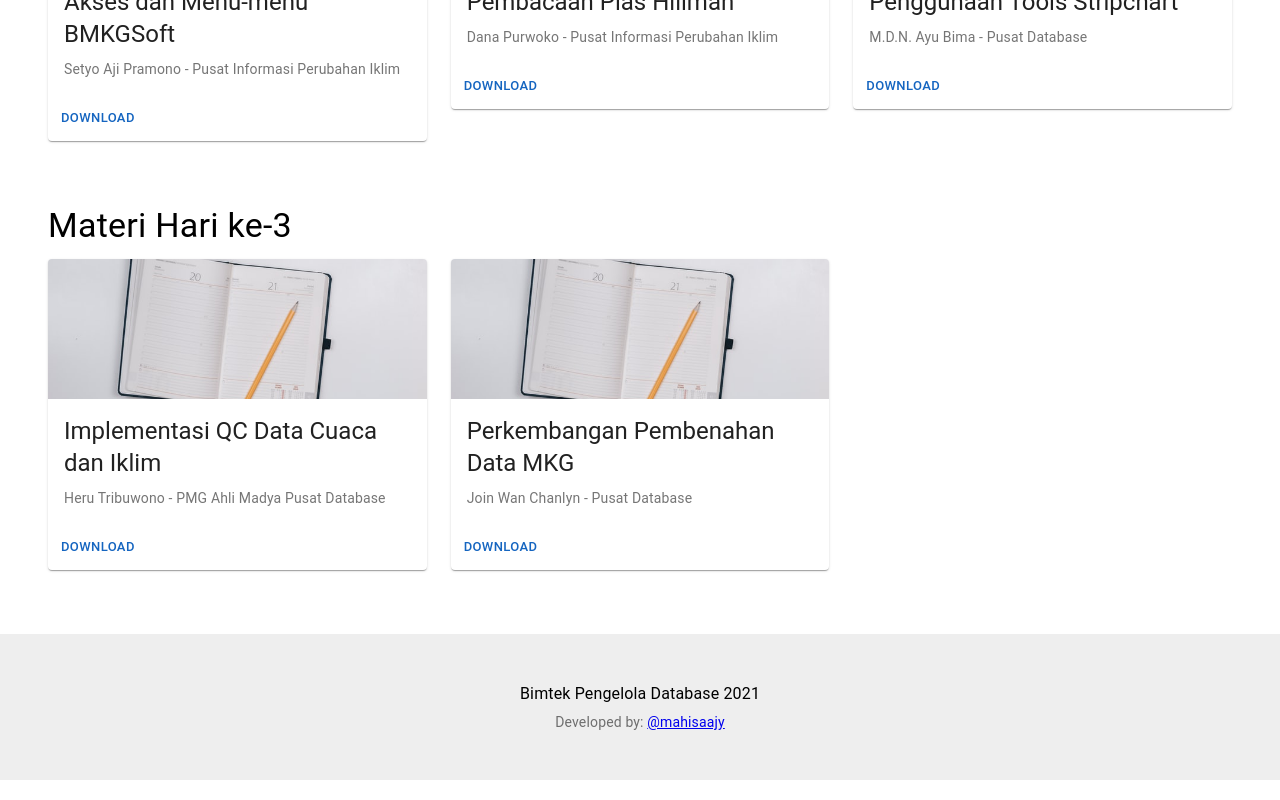
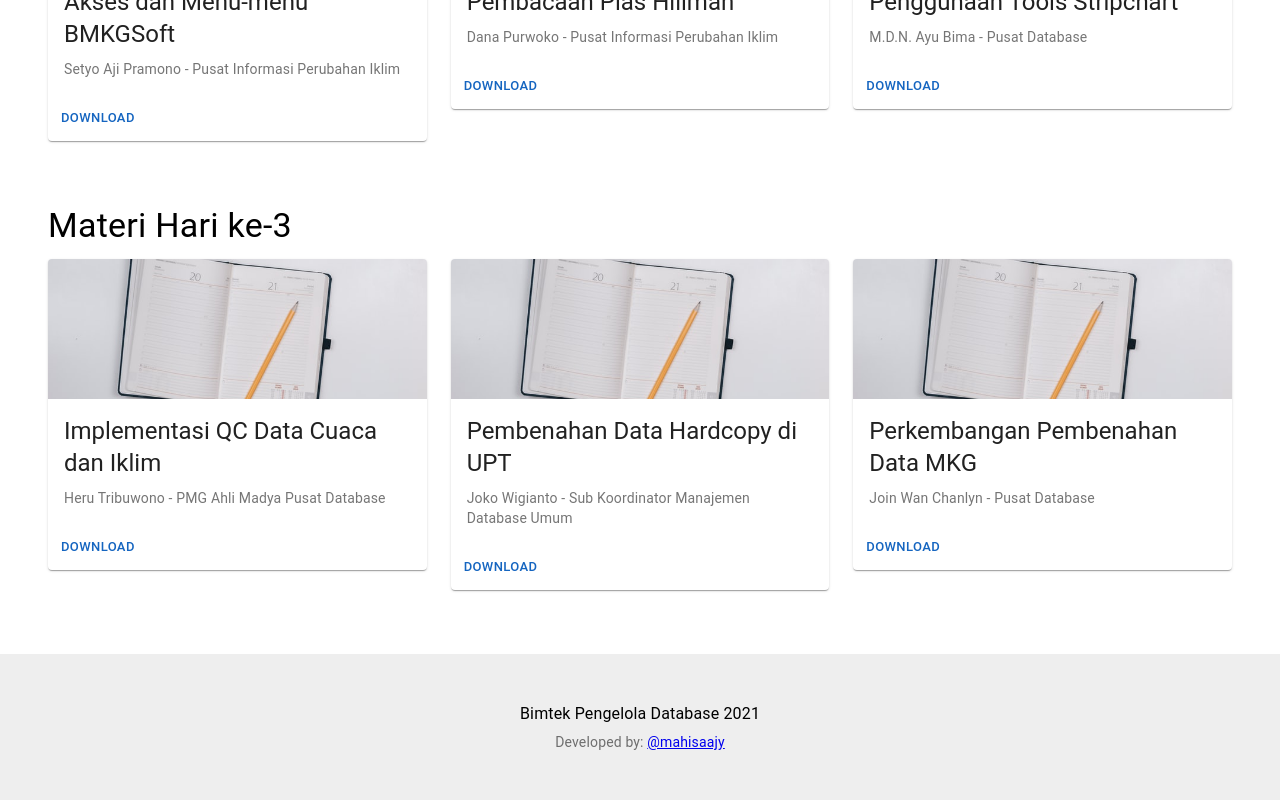
Before and after one commit to mahisaajy/bimtek2021, a React (Create React App) app: page /materi in a window 1280 px wide. Shown: the part 1553-2353 px from the top of the page. Built offline with nearby package versions, Linux system fonts and the light colour scheme.

Commit message:
update materi bimtek hari ke-3

```diff
--- a/src/pages/Materi.tsx
+++ b/src/pages/Materi.tsx
@@ -193,9 +193,9 @@ export default function Materi() {
                         <Grid item xs={12} sm={4} md={4}>
                             <CustomCard title={'Implementasi QC Data Cuaca dan Iklim'} description={'Heru Tribuwono - PMG Ahli Madya Pusat Database'} imagemedia={'coding.jpg'} linkto={'https://drive.google.com/file/d/16pC_Lv0u6oq7Msy9iexf_eszOFqpB0la/view?usp=sharing'} />
                         </Grid>
-                        {/* <Grid item xs={12} sm={4} md={4}>
-                            <CustomCard title={'Pembenahan Data Hardcopy di UPT'} description={'Joko Wigianto - Sub Koordinator Manajemen Database Umum'} imagemedia={'coding.jpg'} linkto={'#'} />
-                        </Grid> */}
+                        <Grid item xs={12} sm={4} md={4}>
+                            <CustomCard title={'Pembenahan Data Hardcopy di UPT'} description={'Joko Wigianto - Sub Koordinator Manajemen Database Umum'} imagemedia={'coding.jpg'} linkto={'https://drive.google.com/file/d/1B8CTsvpMdCIw-0bkT_8TpggHzxnZ1OYf/view?usp=sharing'} />
+                        </Grid>
                         <Grid item xs={12} sm={4} md={4}>
                             <CustomCard title={'Perkembangan Pembenahan Data MKG'} description={'Join Wan Chanlyn - Pusat Database'} imagemedia={'coding.jpg'} linkto={'https://drive.google.com/file/d/13ozfZa77Mq5FCRHSd7vEsbNrFgmLNSr5/view?usp=sharing'} />
                         </Grid>
```
